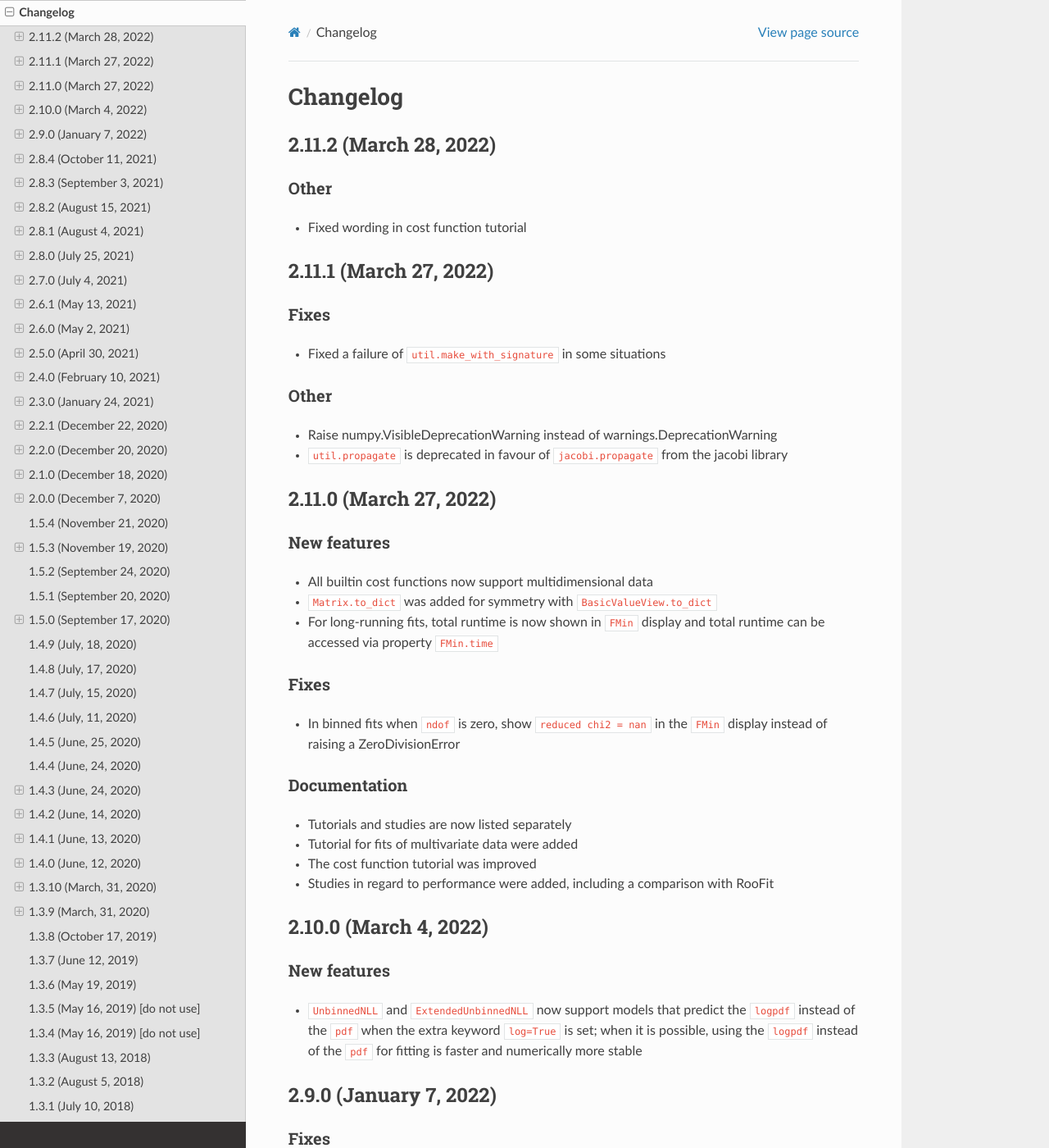
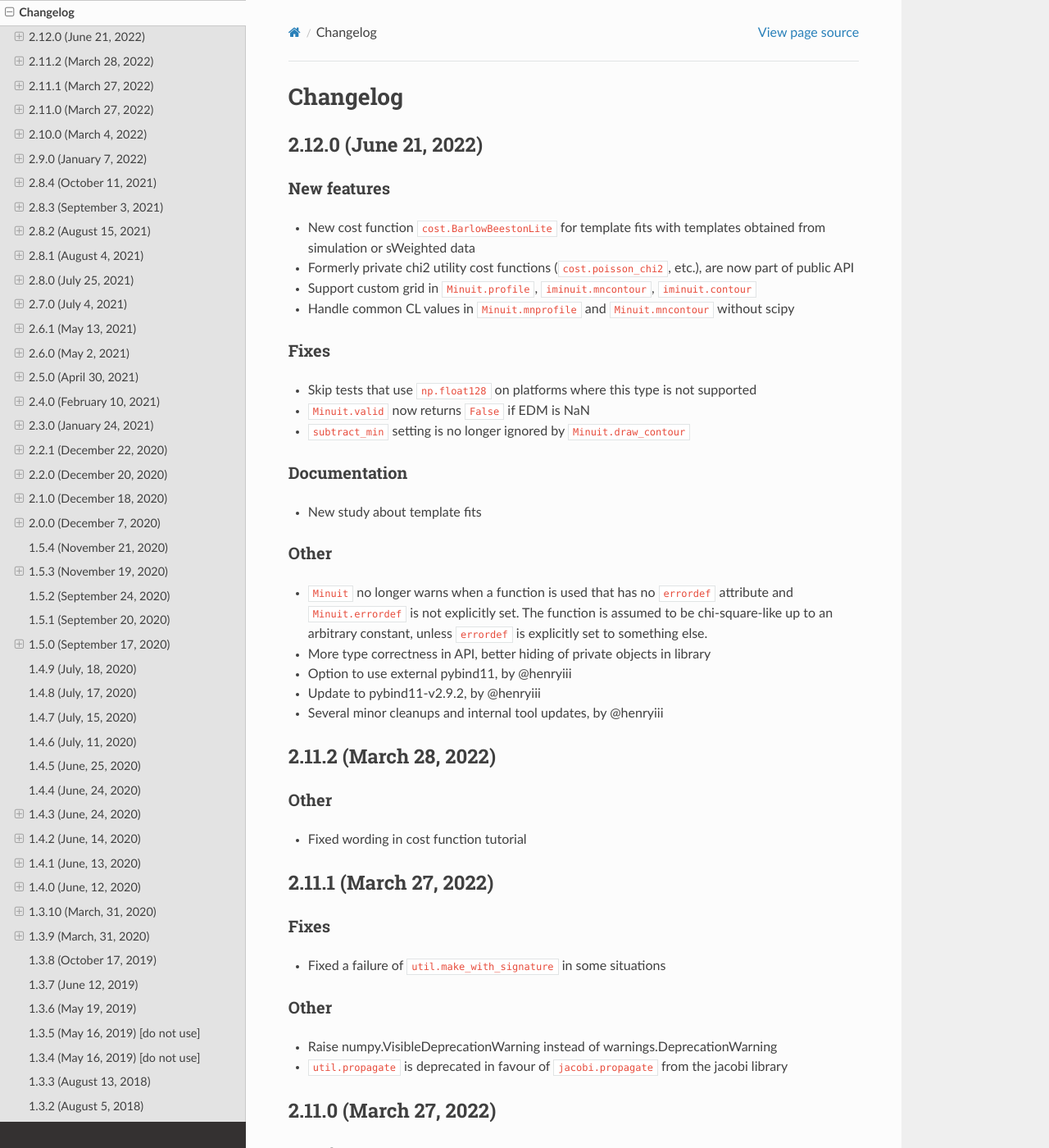
Before and after one commit to scikit-hep/iminuit, a Sphinx documentation site: the page built from doc/changelog.rst, in a window 1280 px wide and 1400 px high. Shown: the whole window at 82% size. Built offline with Sphinx 7.4.7 and the Read the Docs theme 2.0.0, drawn with Linux system fonts in a browser that asks for light colours.

Commit message:
prepare release 2.12.0

```diff
--- a/doc/changelog.rst
+++ b/doc/changelog.rst
@@ -4,6 +4,37 @@
 
 Changelog
 =========
+
+2.12.0 (June 21, 2022)
+----------------------
+
+New features
+~~~~~~~~~~~~
+- New cost function ``cost.BarlowBeestonLite`` for template fits with templates obtained from simulation or sWeighted data
+- Formerly private chi2 utility cost functions (``cost.poisson_chi2``, etc.), are now part of public API
+- Support custom grid in ``Minuit.profile``, ``iminuit.mncontour``, ``iminuit.contour``
+- Handle common CL values in ``Minuit.mnprofile`` and ``Minuit.mncontour`` without scipy
+
+Fixes
+~~~~~
+- Skip tests that use ``np.float128`` on platforms where this type is not supported
+- ``Minuit.valid`` now returns ``False`` if EDM is NaN
+- ``subtract_min`` setting is no longer ignored by ``Minuit.draw_contour``
+
+Documentation
+~~~~~~~~~~~~~
+- New study about template fits
+
+Other
+~~~~~
+- ``Minuit`` no longer warns when a function is used that has no ``errordef``
+  attribute and ``Minuit.errordef`` is not explicitly set. The function is
+  assumed to be chi-square-like up to an arbitrary constant, unless ``errordef``
+  is explicitly set to something else.
+- More type correctness in API, better hiding of private objects in library
+- Option to use external pybind11, by @henryiii
+- Update to pybind11-v2.9.2, by @henryiii
+- Several minor cleanups and internal tool updates, by @henryiii
 
 2.11.2 (March 28, 2022)
 -----------------------
--- a/src/iminuit/version.py
+++ b/src/iminuit/version.py
@@ -7,7 +7,7 @@
 # - Increase MAINTENANCE when fixing bugs without adding features
 # - During development, add suffix .devN with N >= 0
 # - For release candidates, add suffix .rcN with N >= 0
-version = "2.11.2"
+version = "2.12.0"
 
 # We list the corresponding ROOT version of the C++ Minuit2 library here
 root_version = "v6-25-01-1694-g187368db19"
```
Also changed, not shown: 1 other file.
